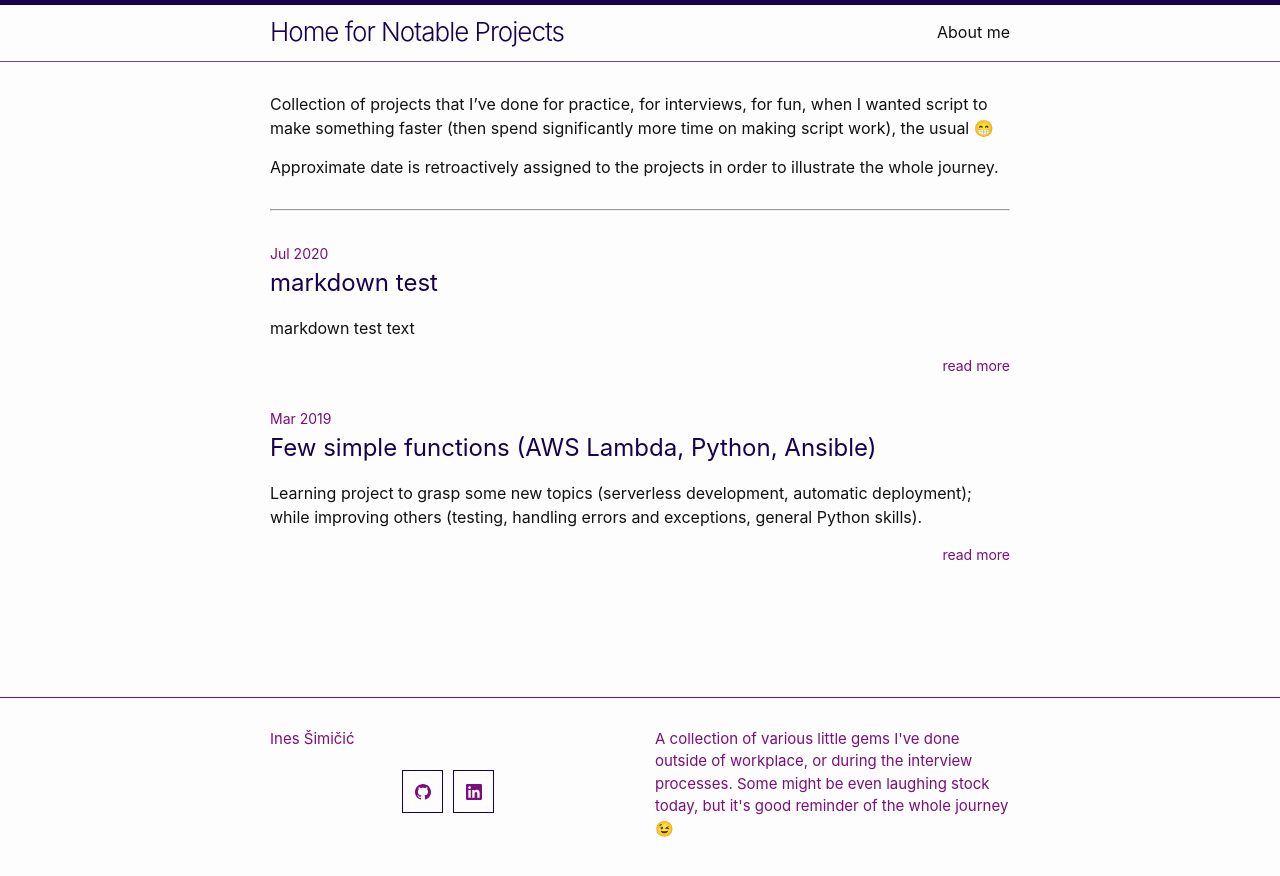
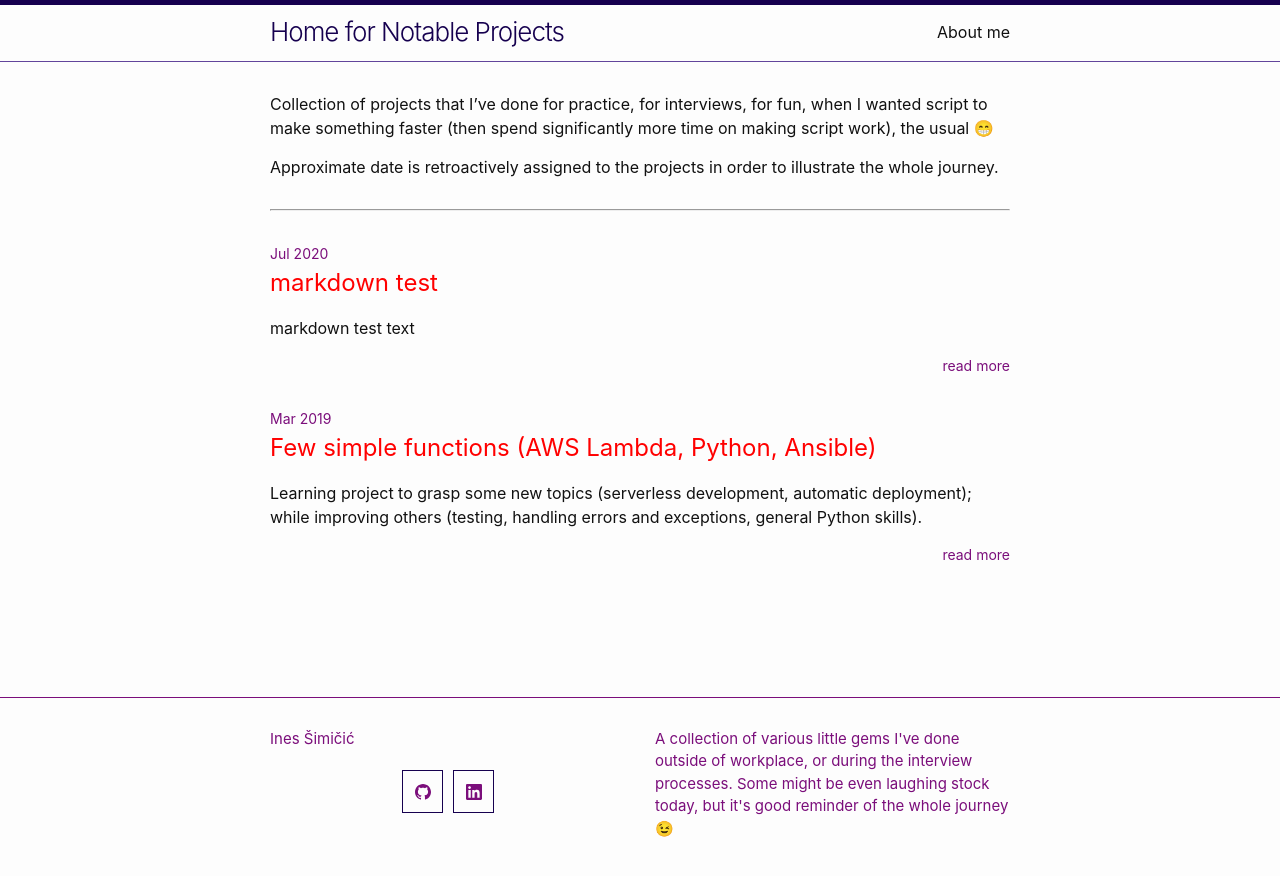
Before and after one commit to inesucrvenom/inesucrvenom.github.io, a Jekyll site: the page built from index.md, in a window 1280 px wide. Shown: the top 876 px of the page. Built offline with Jekyll 4.4.1, drawn with Linux system fonts in a browser that asks for light colours; emoji names are drawn with the system emoji font; the list of posts is cut into pages by our own code.

Commit message:
change col

```diff
--- a/_sass/minima/_layout.scss
+++ b/_sass/minima/_layout.scss
@@ -228,7 +228,7 @@
 }
 
 .post-link {
-  color: $brand-color-dark;
+  color: #ff0000;
   display: block;
   @include relative-font-size(1.5);
 }
```
